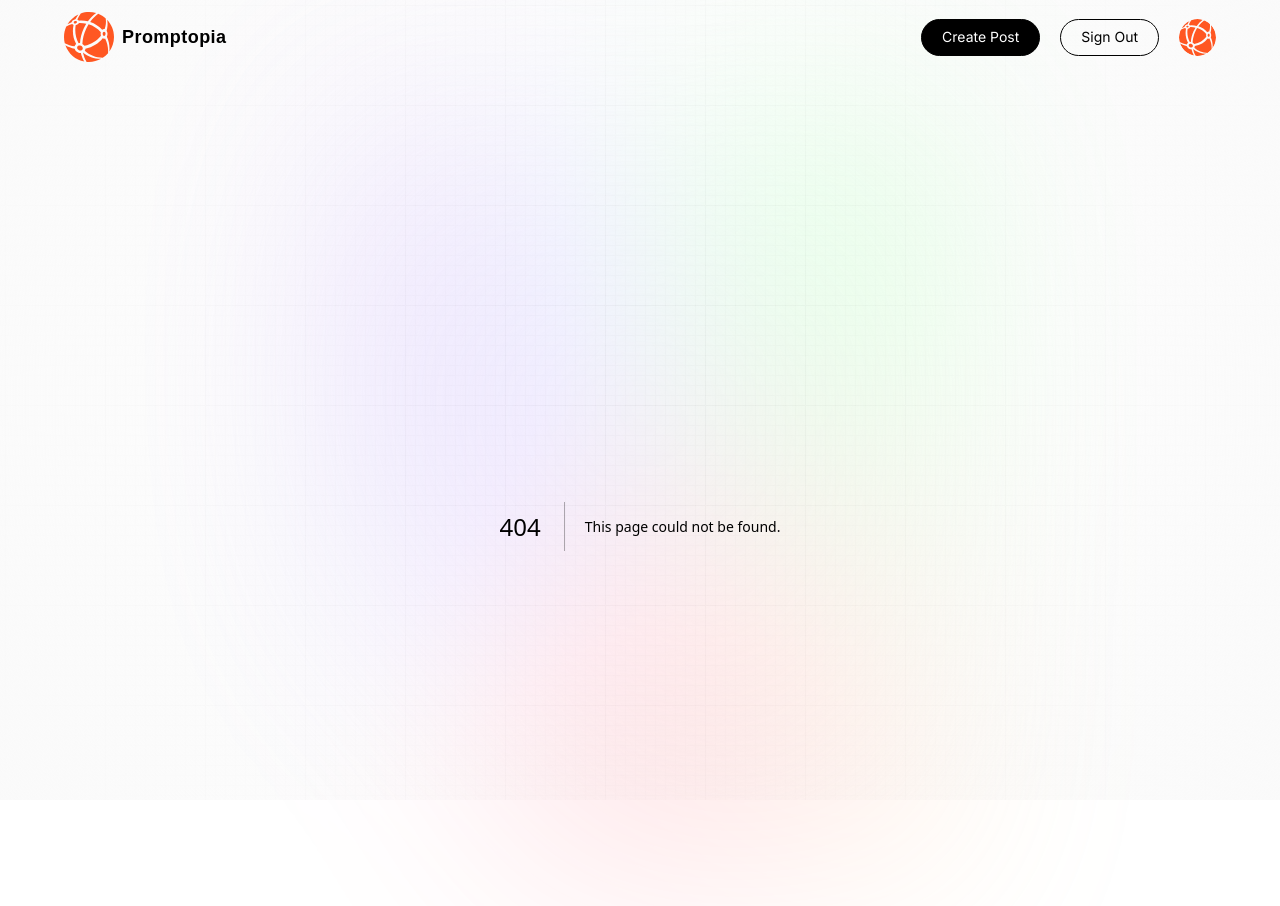
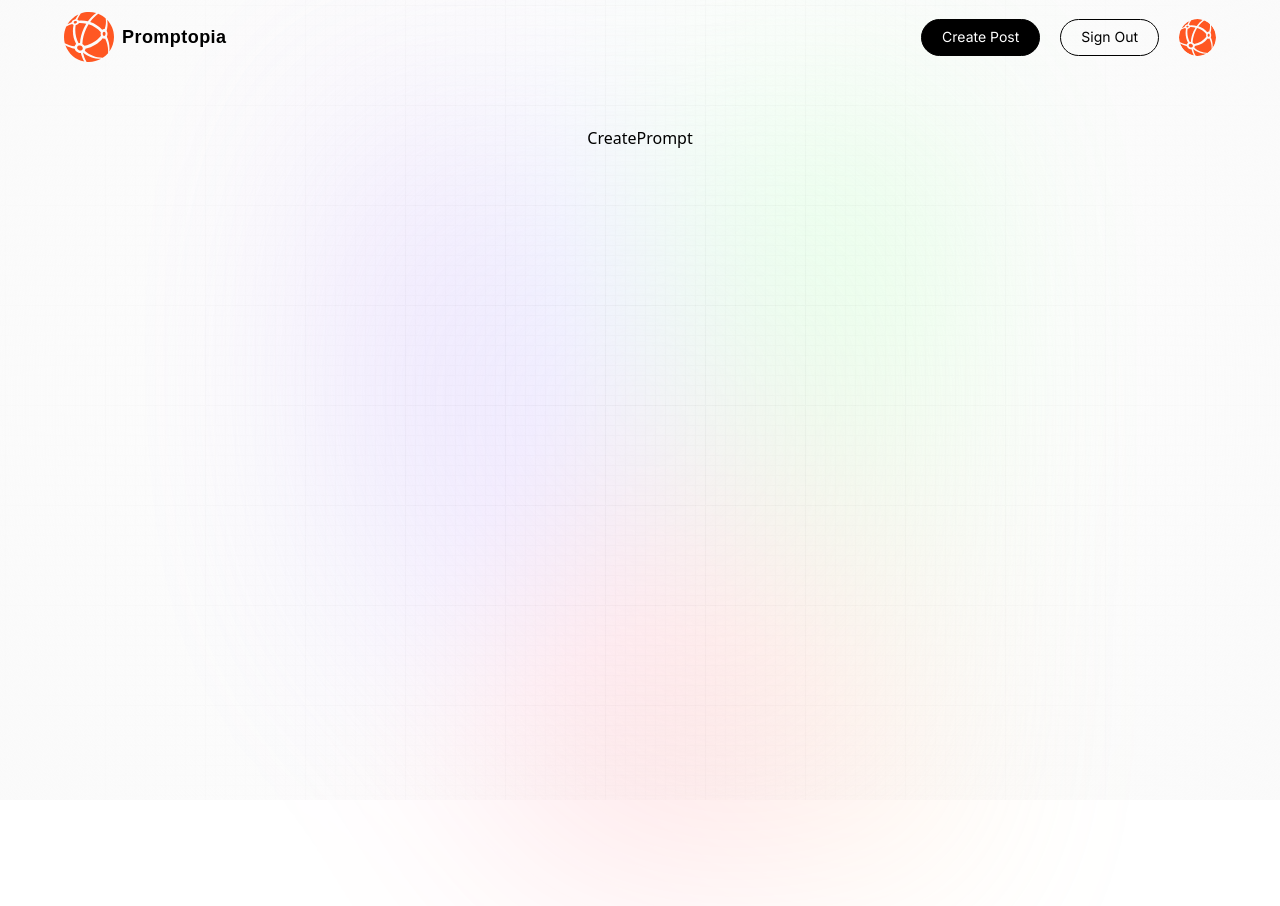
Before and after one commit to yurkenn/nextjs-promptopia, a Next.js app: page /create-prompt in a window 1280 px wide. Before the commit this address had no page. Shown: the top 906 px of the page. After the commit the page ends 800 px from the top, so only its background shows below. Built offline with nearby package versions, Linux system fonts and the light colour scheme.

Commit message:
Create page.jsx

```diff
--- /dev/null
+++ b/app/create-prompt/page.jsx
@@ -0,0 +1,7 @@
+import React from 'react';
+
+const CreatePrompt = () => {
+  return <div>CreatePrompt</div>;
+};
+
+export default CreatePrompt;
```
